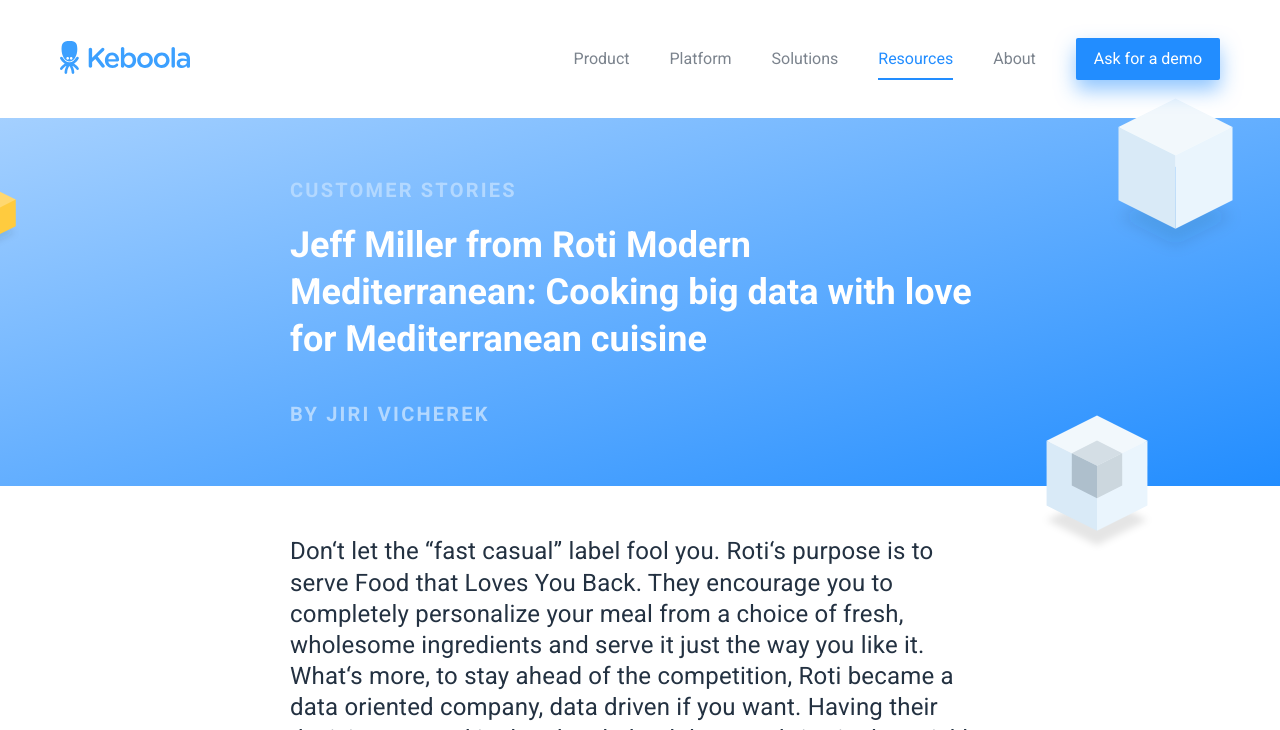
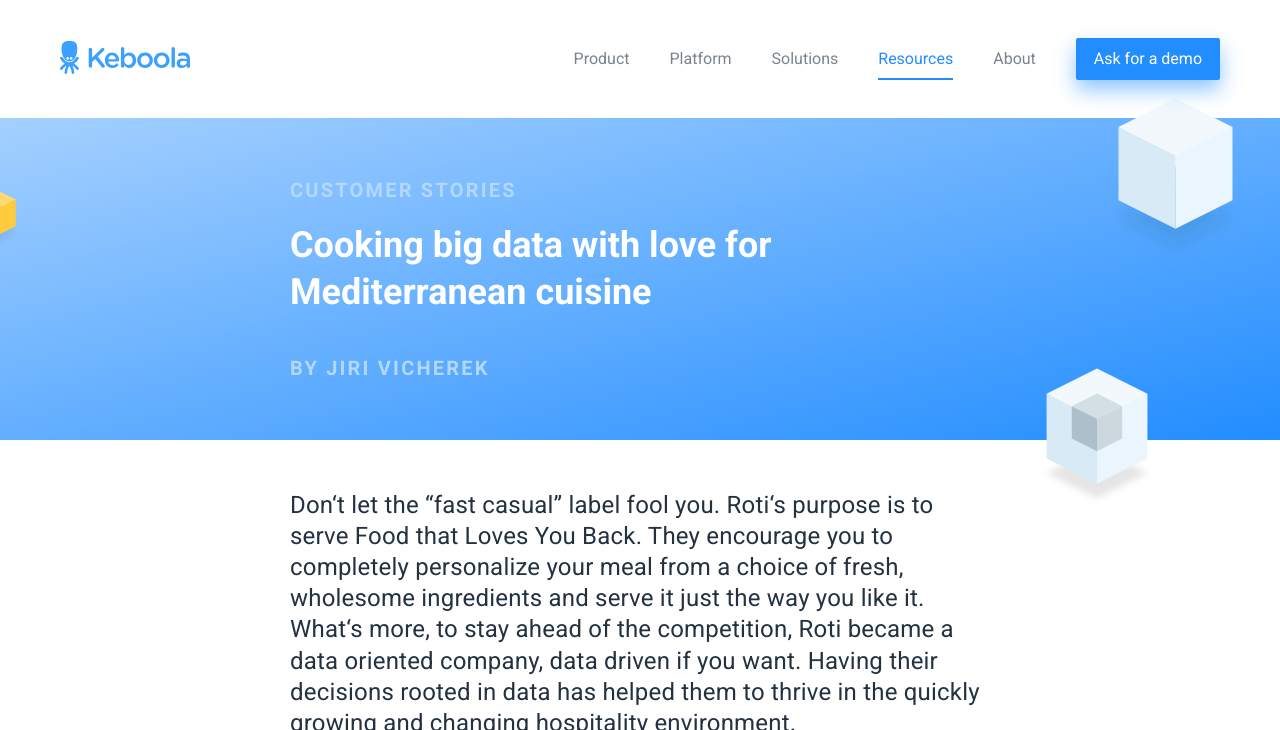
Before and after one commit to keboola/website, a Jekyll site: the page built from _customer-stories/jeff-miller-from-roti-modern-mediterranean-cooking-big-data-with-love-for-mediterranean-cuisine.md, in a window 1280 px wide and 900 px high, cut to the strip 0-730 px from the top of the window. Built offline with Jekyll 4.4.1, drawn with Linux system fonts in a browser that asks for light colours; nearby versions of some CDN libraries; a script that is not in the unit is left out.

Commit message:
Update from Forestry.io Martin Karasek updated _customer-stories/jeff-miller-from-roti-modern-mediterranean-cooking-big-data-with-love-for-mediterranean-cuisine.md

```diff
--- a/_customer-stories/jeff-miller-from-roti-modern-mediterranean-cooking-big-data-with-love-for-mediterranean-cuisine.md
+++ b/_customer-stories/jeff-miller-from-roti-modern-mediterranean-cooking-big-data-with-love-for-mediterranean-cuisine.md
@@ -1,10 +1,9 @@
 ---
 layout: post-case-study
-title: " Jeff Miller from Roti Modern Mediterranean: Cooking big data with love for
-  Mediterranean cuisine"
-date: 2019-04-18 00:00:00 +0200
+title: Cooking big data with love for Mediterranean cuisine
+date: 2019-04-17T22:00:00.000+00:00
 author: JIRI VICHEREK
-logo: "/uploads/footer-roti-registered.png"
+logo: "/uploads/rotiLogoResource.jpg"
 background-image: "/uploads/JAM Headshot.JPG"
 
 ---
```
